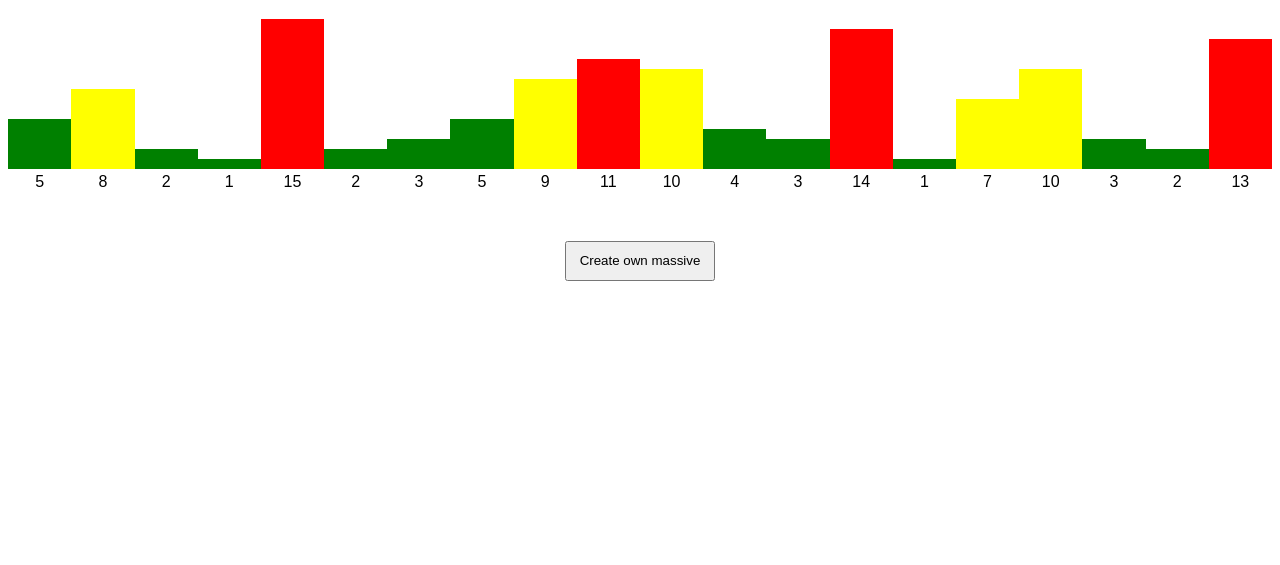
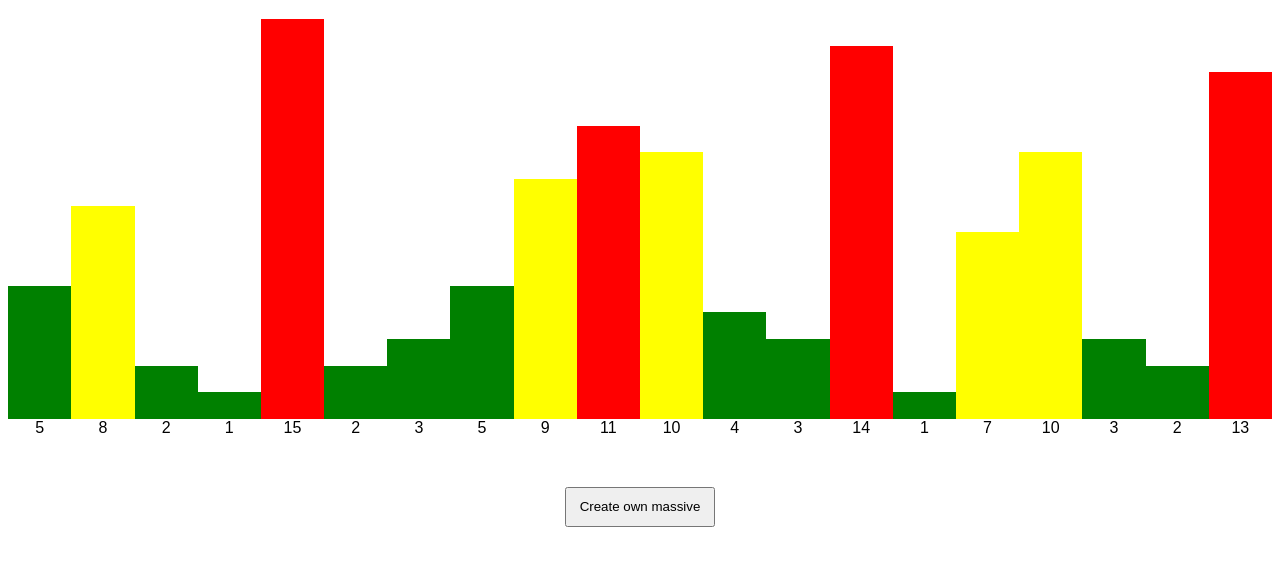
Before and after one commit to 3yx/BarChart, a plain HTML site: page index.html in a window 1280 px wide. Shown: the part 61-626 px from the top of the page. Drawn offline with Linux system fonts and the light colour scheme.

Commit message:
rebuild height measurement, refactoring

```diff
--- a/css/style.css
+++ b/css/style.css
@@ -3,13 +3,12 @@ body {
 	font-family: arial;
 }
 
-#bar {
+.bar, .value {
 	display: inline-block;
-	background-color: black;
 }
 
-.value {
-	display: inline-block;
+#graph {
+	height: 400px;
 }
 
 button {
--- a/index.html
+++ b/index.html
@@ -10,9 +10,11 @@
 	<h1>
 		Bar Chart
 	</h1>
-<button onclick="enterMassive()">
-	Create own massive
-</button>
+	<div id="graph"></div>
+	<div id="value"></div>
+	<button onclick="enterMassive()">
+		Create own massive
+	</button>
 
 
 <script src="js/script.js"></script>
--- a/js/script.js
+++ b/js/script.js
@@ -1,9 +1,27 @@
 document.addEventListener('DOMContentLoaded', function(){
+
+	var a = [5,8,2,1,15,2,3,5,9,11,10,4,3,14,1,7,10,3,2,13];
 
 	// Вычисляем ширину каждого столбца
 	calcWidth = function(){
 		return 100/a.length + '%';
 	}
+
+	// находим максимальное значение
+	whichMax = function(){
+		return Math.max.apply(null,a);
+	}
+
+	// Вычисляем шаг по высоте
+	calcHeightStep = function(){
+		return (document.getElementById('graph').clientHeight / whichMax());
+	}
+
+	// Вычисляем высоту каждого столбца
+	calcHeight = function(i){
+		return (calcHeightStep()*a[i]) + 'px';
+	}
+
 
 	// при вводе строки с клавиатуры, удаляем старый график и строку переводим в массив
 	enterMassive = function(){
@@ -11,6 +29,8 @@ document.addEventListener('DOMContentLoaded', function(){
 		a = str.split(',');
 		document.getElementById('graph').innerHTML = '';
 		document.getElementById('value').innerHTML = '';
+		whichMax();
+		calcHeightStep();
 		parseMassive();
 	}
 
@@ -24,8 +44,8 @@ document.addEventListener('DOMContentLoaded', function(){
 	// создаем график
 	createBar = function(i){
 		var bar = document.createElement('div');
-			bar.id = 'bar';
-			bar.style.height = (a[i] *10) + 'px';
+			bar.className= 'bar';
+			bar.style.height = calcHeight(i);
 			bar.style.width = calcWidth();
 			bar.style.backgroundColor = whichColor(i);
 			document.getElementById('graph').appendChild(bar);
@@ -44,20 +64,5 @@ document.addEventListener('DOMContentLoaded', function(){
 		}
 	};
 
-	// создаем блок для вывода графика
-	createGraph = function(){
-		var graph = document.createElement('div');
-		graph.id = 'graph';
-		document.body.insertBefore(graph, document.body.children[1]);
-
-		var value = document.createElement('div');
-		value.id = 'value';
-		document.body.insertBefore(value, document.body.children[2]);
-	}
-
-	createGraph();
-
-	var a = [5,8,2,1,15,2,3,5,9,11,10,4,3,14,1,7,10,3,2,13];
-
 	parseMassive();
 });
```
